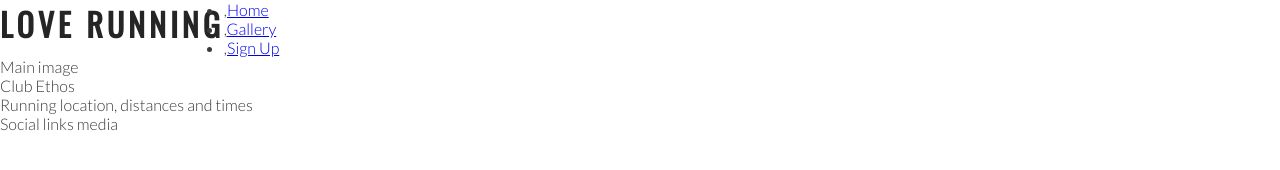
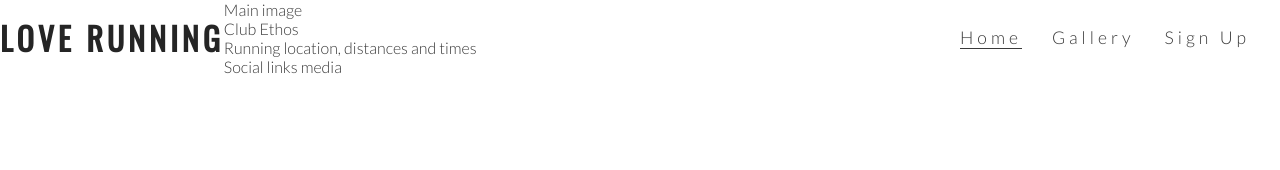
Before and after one commit to KevinDGnanih/love-running, a plain HTML site: page index.html in a window 1280 px wide. Drawn offline with nearby package versions, Linux system fonts and the light colour scheme.

Commit message:
Style navigation links

```diff
--- a/assets/css/style.css
+++ b/assets/css/style.css
@@ -25,3 +25,32 @@ h1, h2 {
     float: left;
     font-size: 200%;
 }
+
+/* navigation links */
+
+#menu {
+    font-size: 110%;
+    letter-spacing: 4px;
+}
+#menu, #logo {
+    line-height: 75px;
+}
+
+#menu li {
+    float: right;
+    list-style-type: none;
+    margin-right: 30px
+}
+
+#menu a {
+    text-decoration: none;
+    color: inherit;
+}
+
+#menu a:hover {
+    border-bottom: 1px solid #3a3a3a
+}
+
+.active {
+    border-bottom: 1px solid #3a3a3a;
+}
--- a/index.html
+++ b/index.html
@@ -19,10 +19,12 @@
         </a>
 
         <nav>
-            <ul>
-                <li>,<a href="index.html">Home</a></li>
-                <li>,<a href="#">Gallery</a></li>
-                <li>,<a href="#">Sign Up</a></li>
+            <ul id="menu">
+                <li><a href="#">Sign Up</a></li>
+                <li><a href="#">Gallery</a></li>
+                <li><a href="index.html" class="active">Home</a></li>
+
+
             </ul>
         </nav>
     </header>
```
